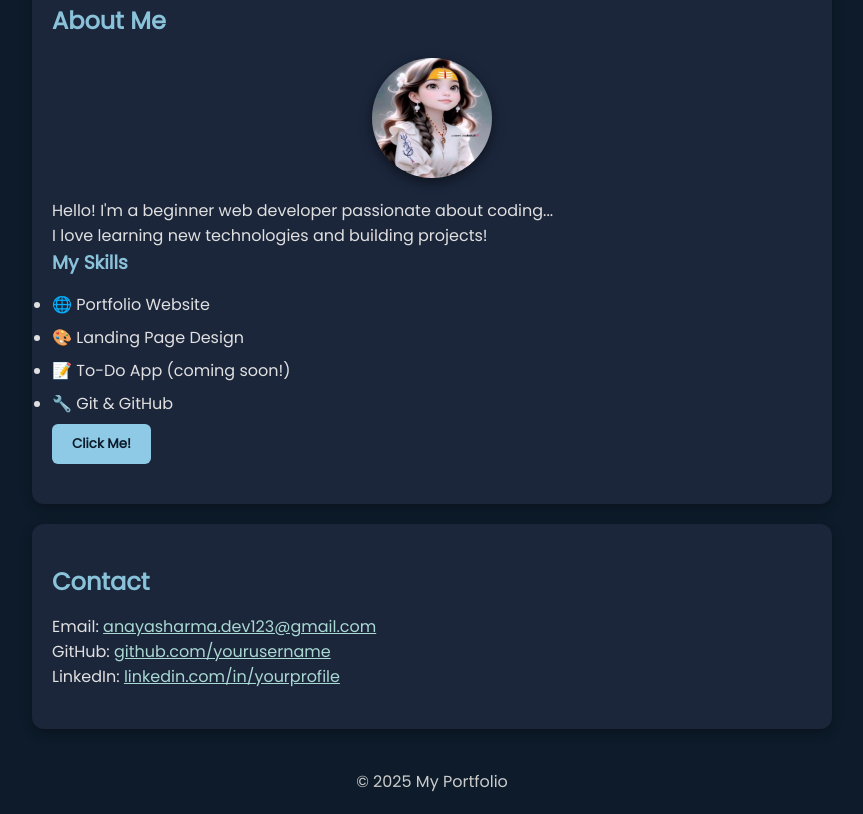
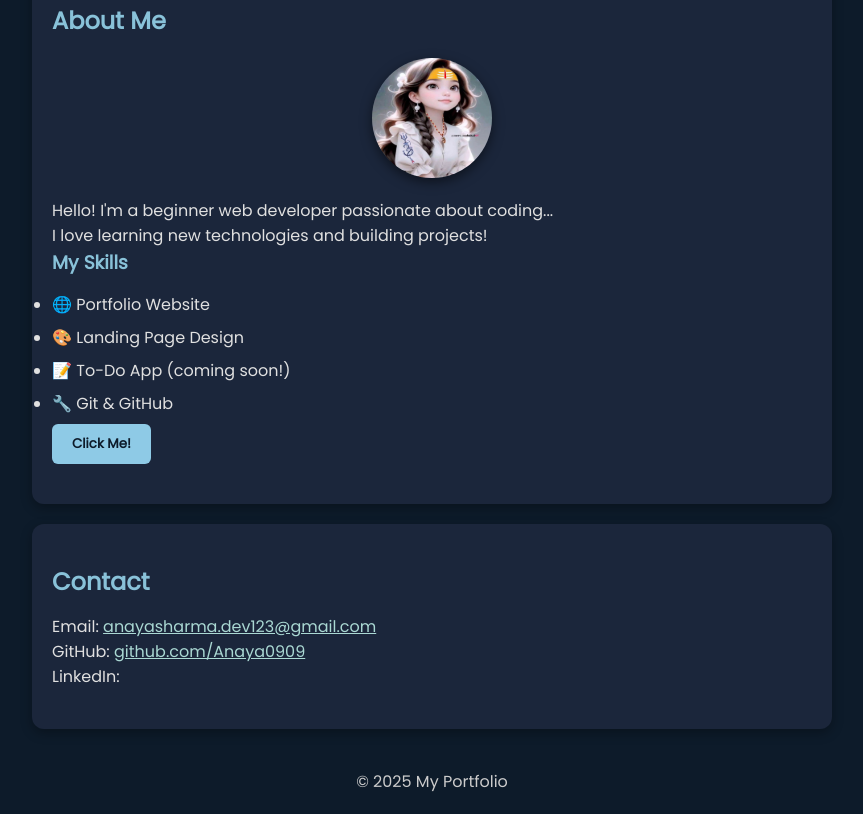
Before and after one commit to Anaya0909/my-portfolio, a plain HTML site: page index.html in a window 1280 px wide. Shown: the part 342-1156 px from the top of the page, without its empty margins (208-1071 px from the left). Drawn offline with Linux system fonts and the light colour scheme.

Commit message:
Update index.html

```diff
--- a/index.html
+++ b/index.html
@@ -173,10 +173,22 @@
 
   <!-- Contact Section -->
   <section id="contact">
+
     <h2>Contact</h2>
     <p>Email: <a href="mailto:anayasharma.dev123@gmail.com">anayasharma.dev123@gmail.com</a></p>
-    <p>GitHub: <a href="https://github.com/yourusername" target="_blank">github.com/yourusername</a></p>
-    <p>LinkedIn: <a href="https://linkedin.com/in/yourprofile" target="_blank">linkedin.com/in/yourprofile</a></p>
+
+<p>GitHub:
+  <a href="https://github.com/Anaya0909" target="_blank">
+    <i class="fab fa-github"></i> github.com/Anaya0909
+  </a>
+</p>
+
+   <p>LinkedIn:
+  <a href="https://www.linkedin.com/in/anaya0909" target="_blank">
+    <i class="fab fa-linkedin"></i>
+  </a>
+</p>
+
   </section>
 
   <!-- Footer -->
```
